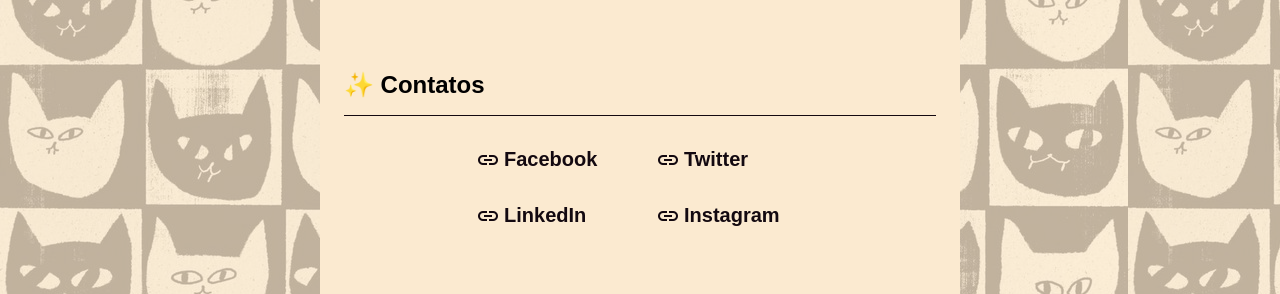
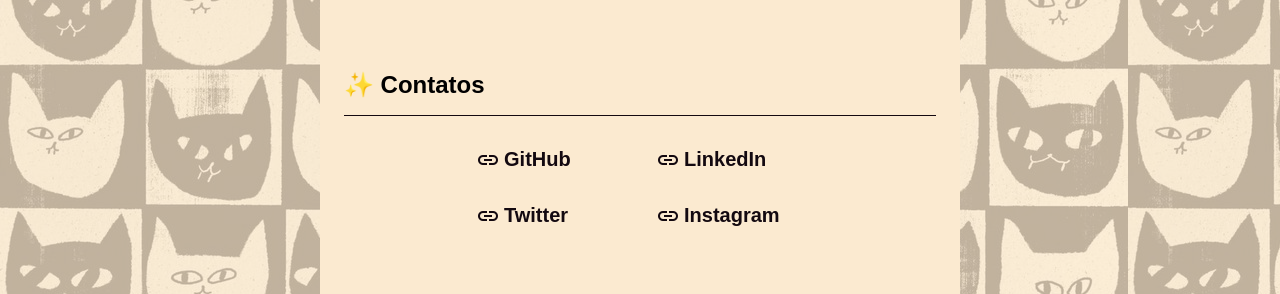
Before and after one commit to SandyPSousa/portfolio-ss, a React (Vite) app in the folder portfolio_ss/: page / in a window 1280 px wide. Shown: the part 2580-2874 px from the top of the page. Built offline with nearby package versions, Linux system fonts and the light colour scheme; a web font is replaced by a local one.

Commit message:
Edição do Título

```diff
--- a/portfolio_ss/index.html
+++ b/portfolio_ss/index.html
@@ -22,7 +22,7 @@
       rel="stylesheet"
       href="https://fonts.googleapis.com/css2?family=Material+Symbols+Outlined:opsz,wght,FILL,GRAD@24,400,0,0"
     />
-    <title>Portfólio Sandy Sousa</title>
+    <title>Portfólio - Sandy Sousa</title>
   </head>
   <body>
     <div id="root"></div>
--- a/portfolio_ss/src/components/Contatos/constants.js
+++ b/portfolio_ss/src/components/Contatos/constants.js
@@ -1,6 +1,28 @@
+// export const contatos = [
+//   { id: 1, name: "Facebook" },
+//   { id: 2, name: "Twitter" },
+//   { id: 3, name: "LinkedIn" },
+//   { id: 4, name: "Instagram" },
+// ];
 export const contatos = [
-  { id: 1, name: "Facebook" },
-  { id: 2, name: "Twitter" },
-  { id: 3, name: "LinkedIn" },
-  { id: 4, name: "Instagram" },
+  {
+    id: 1,
+    name: "GitHub",
+    url: "https://github.com/SandyPSousa",
+  },
+  {
+    id: 2,
+    name: "LinkedIn",
+    url: "www.linkedin.com/in/sandy-p-sousa",
+  },
+  {
+    id: 3,
+    name: "Twitter",
+    url: "https://twitter.com/user",
+  },
+  {
+    id: 4,
+    name: "Instagram",
+    url: "https://instagram.com/user",
+  },
 ];
--- a/portfolio_ss/src/components/Contatos/index.jsx
+++ b/portfolio_ss/src/components/Contatos/index.jsx
@@ -1,3 +1,23 @@
+// import Section from "../Section";
+// import styles from "./styles.module.css";
+// import { contatos } from "./constants";
+
+// export default function Contatos() {
+//   return (
+//     <Section id="contacts" title="Contatos">
+//       <ul className={styles.contacts_list}>
+//         {contatos.map((contato) => (
+//           <li key={contato.id}>
+//             <span className="material-symbols-outlined">link</span>
+//             <a href="https://youtu.be/dQw4w9WgXcQ" target="_blank">
+//               {contato.name}
+//             </a>
+//           </li>
+//         ))}
+//       </ul>
+//     </Section>
+//   );
+// }
 import Section from "../Section";
 import styles from "./styles.module.css";
 import { contatos } from "./constants";
@@ -9,7 +29,7 @@
         {contatos.map((contato) => (
           <li key={contato.id}>
             <span className="material-symbols-outlined">link</span>
-            <a href="https://youtu.be/dQw4w9WgXcQ" target="_blank">
+            <a href={contato.url} target="_blank" rel="noopener noreferrer">
               {contato.name}
             </a>
           </li>
```
